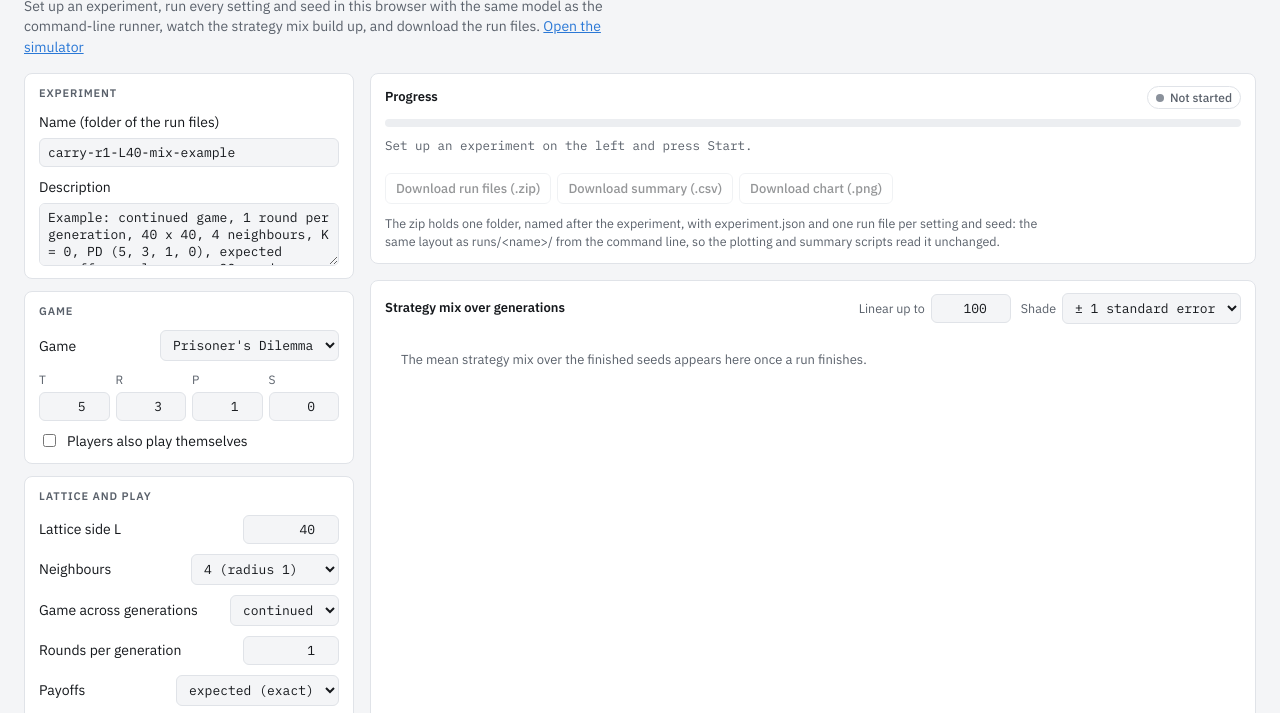
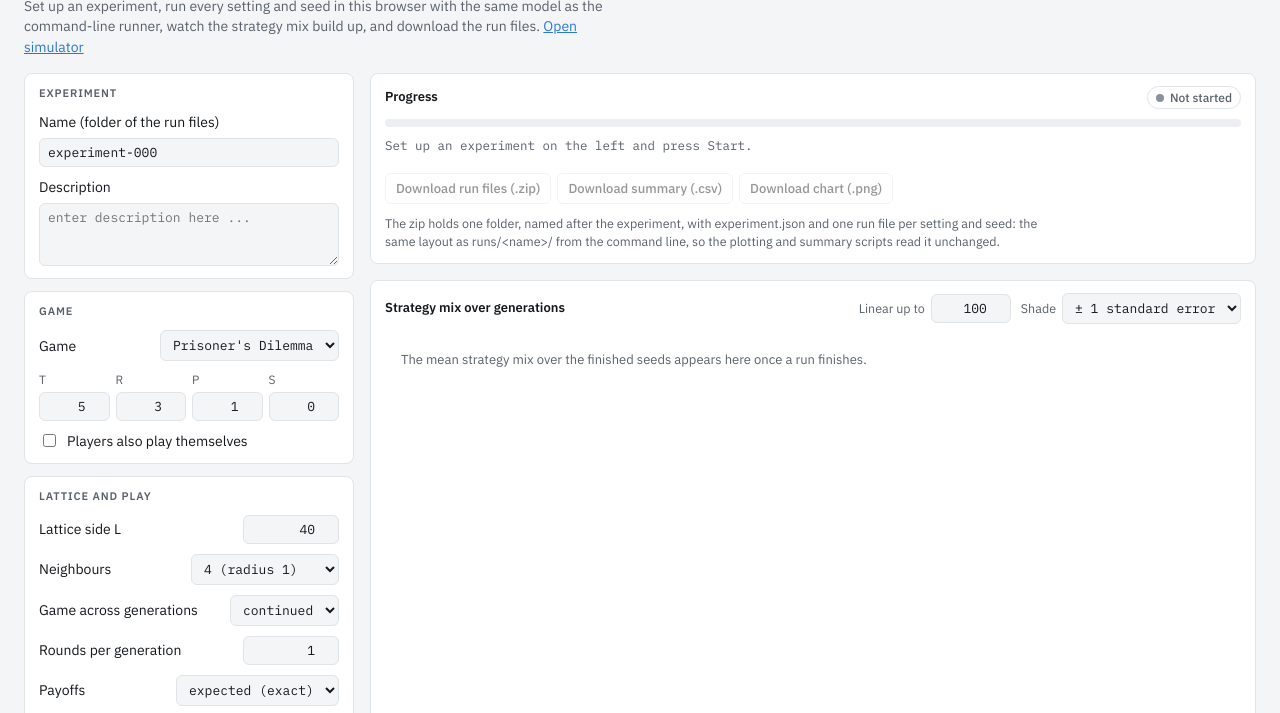
Before and after one commit to petarsteinberg/lattice-game-sim, a plain HTML site: page designer.html in a window 1280 px wide. Shown: the part 59-772 px from the top of the page. Drawn offline with Linux system fonts and the light colour scheme.

```diff
--- a/designer.html
+++ b/designer.html
@@ -1,6 +1,6 @@
 <meta charset="utf-8">
 <title>Experiment Designer</title>
-<meta name="lattice-commit" content="9714a931c64695de77ca789b12d0b2bef4e0717b">
+<meta name="lattice-commit" content="cf669d63c4c1322cc4cc411992ffaddcf59cc9bf">
 <meta name="claude:viewport-fit-sides" content="cover">
 <link rel="preconnect" href="https://fonts.googleapis.com">
 <link rel="stylesheet" href="https://fonts.googleapis.com/css2?family=IBM+Plex+Mono:wght@400;500&family=IBM+Plex+Sans:wght@400;500;600&display=swap">
@@ -159,7 +159,7 @@ tbody tr { cursor: pointer; }
       <h1>Experiment designer</h1>
       <p>Set up an experiment, run every setting and seed in this browser with the same model as the
         command-line runner, watch the strategy mix build up, and download the run files.
-        <a href="index.html">Open the simulator</a></p>
+        <a href="index.html">Open simulator</a></p>
     </div>
     <div class="model-id" id="model-id">model <b>…</b></div>
     <button type="button" class="theme-btn" id="btn-theme" title="Switch to dark theme" aria-label="Switch to dark theme">
@@ -174,11 +174,11 @@ tbody tr { cursor: pointer; }
         <h2>Experiment</h2>
         <div class="stack">
           <label for="f-name">Name (folder of the run files)</label>
-          <input type="text" id="f-name" value="carry-r1-L40-mix-example" spellcheck="false">
+          <input type="text" id="f-name" value="experiment-000" spellcheck="false">
         </div>
         <div class="stack">
           <label for="f-desc">Description</label>
-          <textarea id="f-desc" rows="3">Example: continued game, 1 round per generation, 40 x 40, 4 neighbours, K = 0, PD (5, 3, 1, 0), expected payoffs, no learners; 20 seeds, up to 5,000 generations. Not a pre-registered study.</textarea>
+          <textarea id="f-desc" rows="3" placeholder="enter description here ..."></textarea>
         </div>
       </section>
 
```
Also changed, not shown: index.html (+1 -1 lines).
